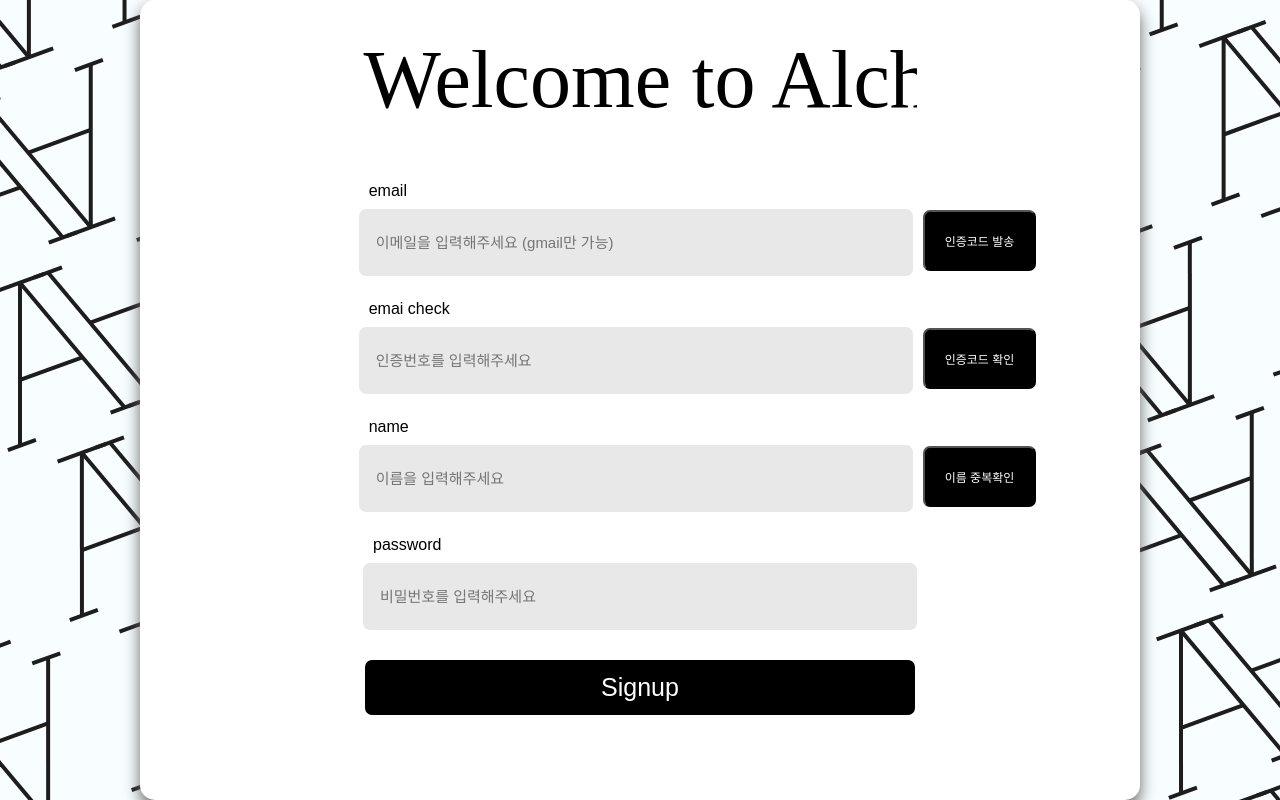
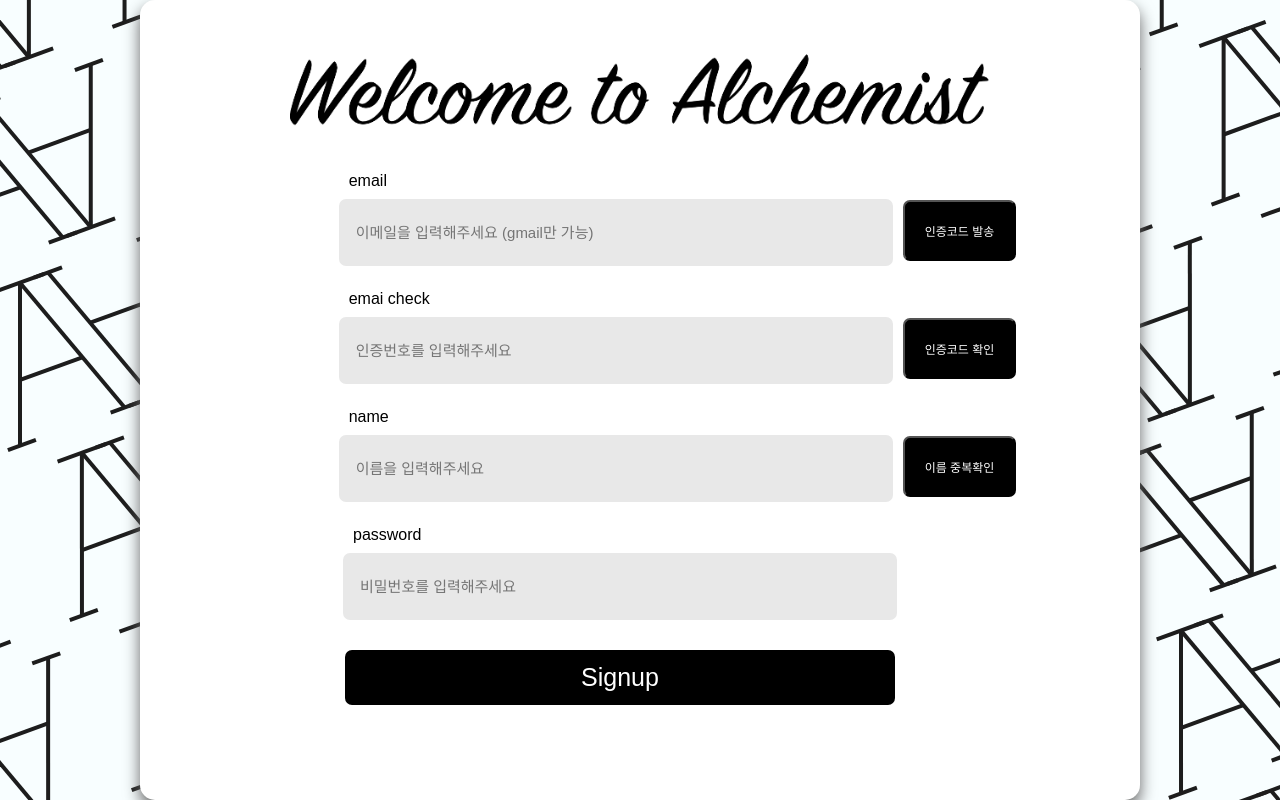
Before and after one commit to dsm-alchemist/alchemist-frontend-v2, a React (Create React App) app: page /signup in a window 1280 px wide. Built offline with nearby package versions, Linux system fonts and the light colour scheme; what typesafe-actions would draw is missing.

Commit message:
[UPDATE] setting

```diff
--- a/src/assets/index.ts
+++ b/src/assets/index.ts
@@ -25,3 +25,6 @@ export { default as Bronze } from "./bronze.png";
 
 export { default as BackRight } from "./backright.png";
 export { default as BackLeft } from "./backleft.png";
+
+export { default as LoginLogo } from "./loginLogo.png";
+export { default as MainLogo } from "./logoMain.png";
--- a/src/components/login/signin/index.tsx
+++ b/src/components/login/signin/index.tsx
@@ -4,6 +4,7 @@ import { Welcome } from "../../../assets";
 import { useHistory } from "react-router-dom";
 import {ACCESS_TOKEN, REFRESH_TOKEN, requestWithOutAccessToken} from "../../../utils/api/axios";
 import swal from "sweetalert";
+import {LoginLogo} from "../../../assets/index"
 
 interface SigninProps{
     id: string;
@@ -99,7 +100,7 @@ const Signin = () => {
     return(
         <S.Wrapper onKeyPress={onKeyGo}>
             <S.Modal>
-                <Welcome />
+                <img className="loginlogo" src={LoginLogo} alt="" />
                 <S.Wrap>
                     <S.InputBox>
                             <p>email</p>
--- a/src/components/login/signin/styles.ts
+++ b/src/components/login/signin/styles.ts
@@ -32,6 +32,11 @@ export const Wrap = styled.div`
 `
 
 export const Modal = styled.div`
+
+    & .loginlogo {
+        width: 700px;
+        margin-top: 50px;
+    }
     border-radius: 15px;
     box-shadow: 0px 8px 16px #656565;
     background-color: ${COLOR.whiteColor};
--- a/src/components/login/singup/index.tsx
+++ b/src/components/login/singup/index.tsx
@@ -4,6 +4,7 @@ import * as S from "./styles";
 import { useHistory } from "react-router-dom";
 import {requestWithOutAccessToken} from "../../../utils/api/axios";
 import swal from "sweetalert";
+import {LoginLogo} from "../../../assets/index";
 
 interface SignupProps{
     id: string;
@@ -241,7 +242,7 @@ const Signup = () => {
     return(
         <S.Wrapper>
             <S.Modal>
-                <Welcome />
+                <img className="loginlogo" src={LoginLogo} alt="" />
                 <S.Wrap>
                     <S.Verify>
                         <S.InputBox>
--- a/src/components/login/singup/styles.ts
+++ b/src/components/login/singup/styles.ts
@@ -28,13 +28,19 @@ export const Wrapper = styled.div`
 `
 
 export const Wrap = styled.div`
-    margin-top: 60px;
+    margin-top: 30px;
     display: flex;
     flex-direction: column;
     align-items: center;
+    margin-left: -40px;
 `
 
 export const Modal = styled.div`
+
+& .loginlogo {
+    width: 700px;
+    margin-top: 40px;
+}
     border-radius: 15px;
     box-shadow: 0px 8px 16px #656565;
     background-color: ${COLOR.whiteColor};
@@ -55,6 +61,7 @@ export const Btn = styled.button`
     font-size: 25px;
     border: none;
     margin-top: 30px;
+    margin-left: -40px;
 `
 
 export const Verify = styled.div`
--- a/src/components/public/header/index.tsx
+++ b/src/components/public/header/index.tsx
@@ -1,6 +1,6 @@
 import React, { useEffect } from "react";
 import * as S from "./styles";
-import {Logo, ImgLogo} from "../../../assets/index";
+import {MainLogo, ImgLogo} from "../../../assets/index";
 import { useHistory } from "react-router-dom";
 import { ACCESS_TOKEN, requestWithAccessToken } from "../../../utils/api/axios";
 import axios from "axios";
@@ -34,7 +34,7 @@ const Header = () => {
     return(
         <S.Wrapper>
             <S.Left>
-                <Logo />
+                <img src={MainLogo} alt="" />
             </S.Left>
             <S.Right>
                 <ul>
--- a/src/components/public/header/styles.ts
+++ b/src/components/public/header/styles.ts
@@ -14,6 +14,10 @@ export const Wrapper = styled.header`
 
 export const Left = styled.div`
     padding-left: 20px;
+
+    & img{
+        width: 300px;
+    }
 `
 
 export const Right = styled.div`
```
Also changed, not shown: src/assets/loginLogo.png (added), src/assets/logoMain.png (added).
